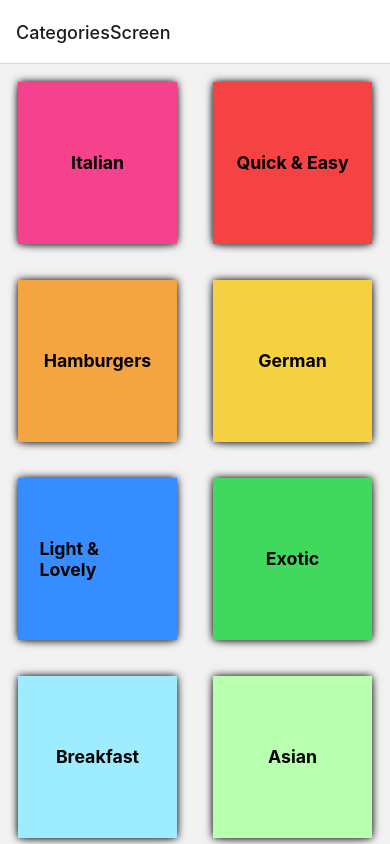
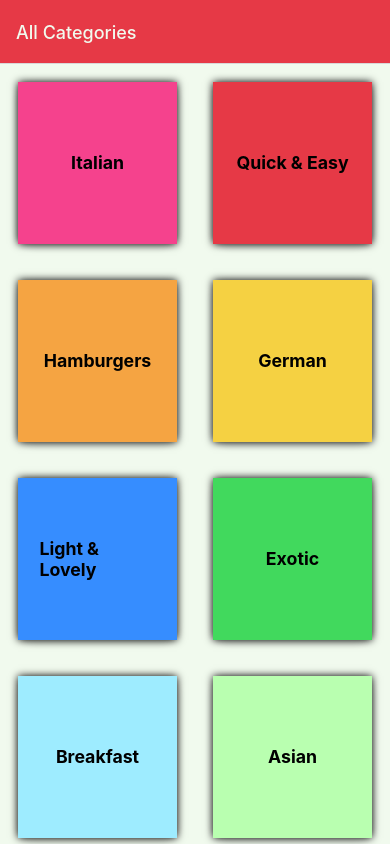
Before and after one commit to washtakzo/Restaurant-App, a React Native app: screen / in a window 390 px wide. Built offline with nearby package versions, Linux system fonts and the light colour scheme.

Commit message:
status bar : update style

```diff
--- a/App.tsx
+++ b/App.tsx
@@ -10,10 +10,20 @@ const Stack = createNativeStackNavigator();
 export default function App() {
   return (
     <>
-      <StatusBar style="auto" />
+      <StatusBar style="light" />
       <NavigationContainer>
-        <Stack.Navigator>
-          <Stack.Screen name="CategoriesScreen" component={CategoriesScreen} />
+        <Stack.Navigator
+          screenOptions={{
+            headerStyle: { backgroundColor: "#e63946" },
+            headerTintColor: "#f1faee",
+            contentStyle: { backgroundColor: "#f1faee" },
+          }}
+        >
+          <Stack.Screen
+            name="CategoriesScreen"
+            component={CategoriesScreen}
+            options={{ title: "All Categories" }}
+          />
           <Stack.Screen
             name="MealsOverviewScreen"
             component={MealsOverviewScreen}
--- a/components/Meal.tsx
+++ b/components/Meal.tsx
@@ -57,7 +57,7 @@ const styles = StyleSheet.create({
     backgroundColor: "white",
     borderRadius: deviceWidth / 24,
     overflow: "hidden",
-    margin: deviceWidth / 26,
+    margin: deviceWidth / 16,
     elevation: 4,
   },
   buttonPressed: {
--- a/data/dummy-data.js
+++ b/data/dummy-data.js
@@ -3,7 +3,7 @@ import Meal from "../models/meal";
 
 export const CATEGORIES = [
   new Category("c1", "Italian", "#f5428d"),
-  new Category("c2", "Quick & Easy", "#f54242"),
+  new Category("c2", "Quick & Easy", "#e63946"),
   new Category("c3", "Hamburgers", "#f5a442"),
   new Category("c4", "German", "#f5d142"),
   new Category("c5", "Light & Lovely", "#368dff"),
--- a/screens/MealsOverviewScreen.tsx
+++ b/screens/MealsOverviewScreen.tsx
@@ -1,6 +1,6 @@
 import React from "react";
 import { StyleSheet, Text, View, Dimensions, FlatList } from "react-native";
-import { MEALS } from "../data/dummy-data";
+import { MEALS, CATEGORIES } from "../data/dummy-data";
 import { useRoute } from "@react-navigation/native";
 import Meal from "../components/Meal";
 
@@ -13,6 +13,7 @@ type MealsOverviewRoute = {
 
 type Props = {
   route: MealsOverviewRoute;
+  navigation: Navigation;
 };
 
 //TODO:essayer de récupérer le type officiel de route
@@ -20,10 +21,20 @@ type Props = {
 //ou bien en utilisant useRoute
 //Pour des soucies de typage et pour pouvoir indiquer que categoryId existe dans les params - le custom type MealsOverviewRoute à été fait.
 
-const MealsOverviewScreen = ({ route }: Props) => {
+const MealsOverviewScreen = ({ route, navigation }: Props) => {
   const route2 = useRoute<MealsOverviewRoute>();
 
   const categoryId = route2.params.categoryId;
+
+  React.useLayoutEffect(() => {
+    const currentCategory = CATEGORIES.find(
+      (category) => category.id === categoryId
+    );
+
+    const categoryTitle = currentCategory?.title;
+
+    navigation.setOptions({ title: categoryTitle });
+  }, [navigation, categoryId]);
 
   const displayedMeals = MEALS.filter((meal) =>
     meal.categoryIds.includes(categoryId)
@@ -55,6 +66,6 @@ const deviceWidth = Dimensions.get("window").width;
 const styles = StyleSheet.create({
   container: {
     flex: 1,
-    padding: deviceWidth / 24,
+    // padding: deviceWidth / 24,
   },
 });
--- a/types.d.ts
+++ b/types.d.ts
@@ -1,3 +1,4 @@
 type Navigation = {
   navigate: (screenName: string, payload?: any) => void;
+  setOptions: (object: any) => void;
 };
```
